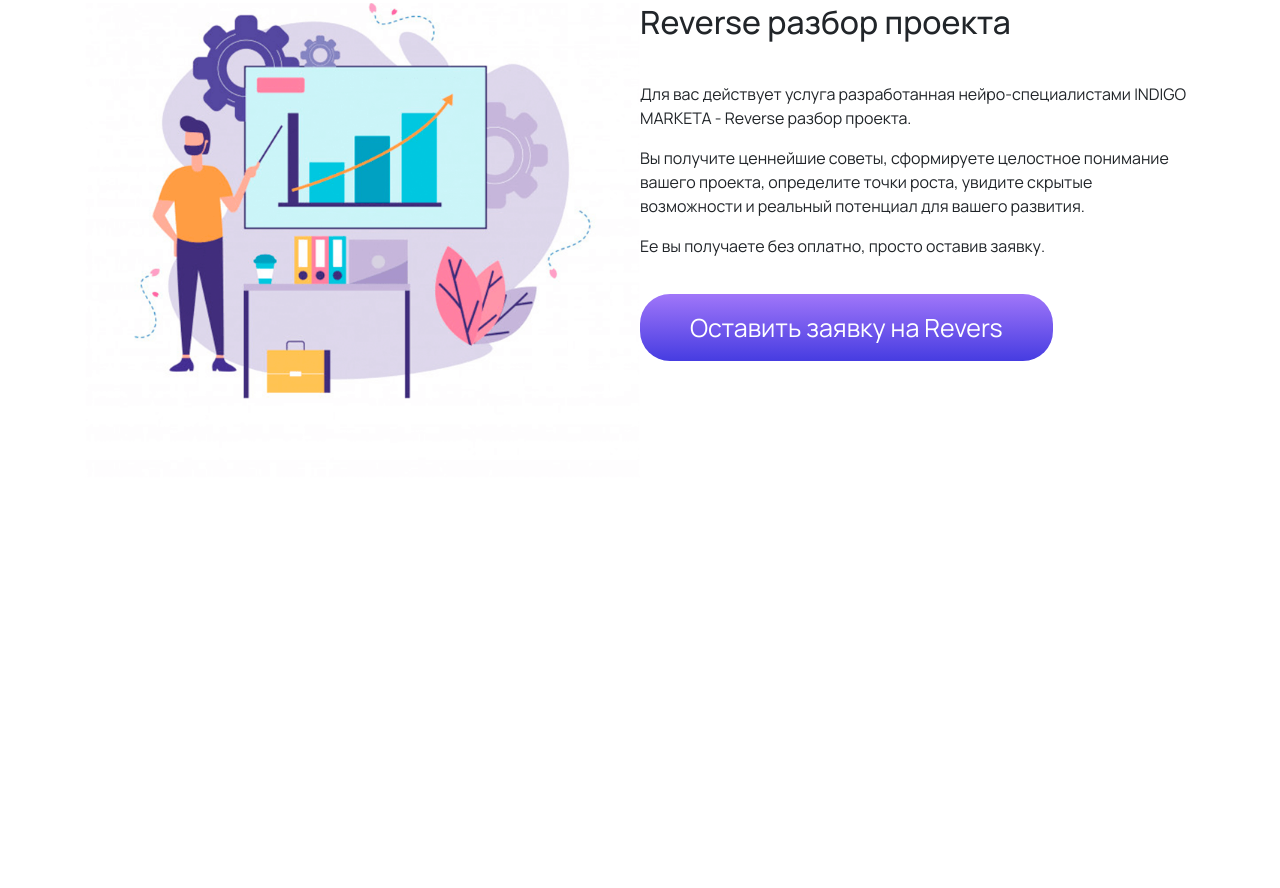
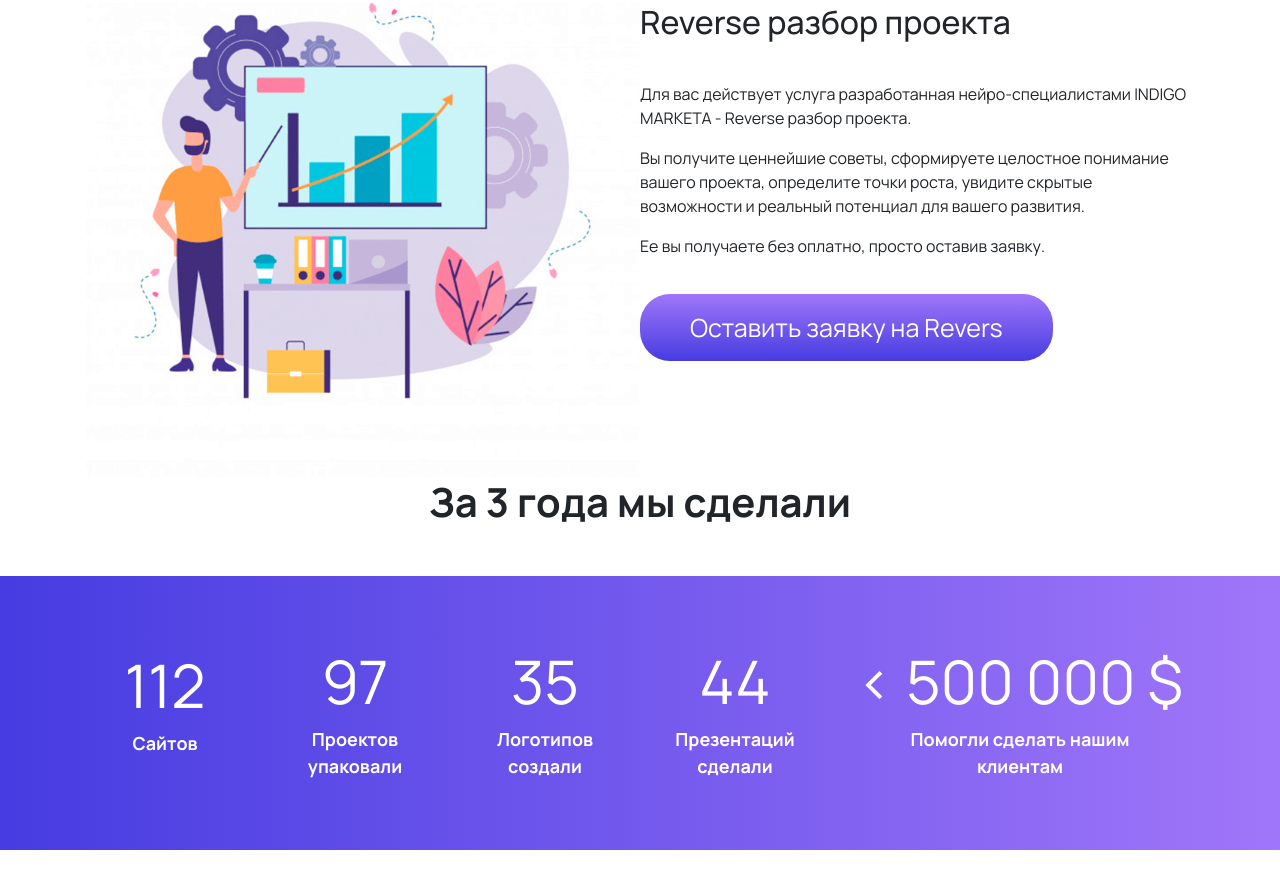
Before and after one commit to Ditox313/indigo, a plain HTML site: page index.html in a window 1280 px wide. Shown: the part 3682-4570 px from the top of the page. Before the commit the page ends 4250 px from the top, so only its background shows below. Drawn offline with Linux system fonts and the light colour scheme.

Commit message:
Адаптивный шестой блок

```diff
--- a/css/main.less
+++ b/css/main.less
@@ -186,6 +186,7 @@ header {
 // block_3
 .block_3 {
     margin-bottom: 90px;
+    transition: all 0.5s;
 
     .block_3_padding {
         padding-left: 90px;
@@ -214,6 +215,7 @@ header {
             -moz-box-shadow: 0px 0px 10px 0px rgba(50, 50, 50, 0.22);
             box-shadow: 0px 0px 10px 0px rgba(50, 50, 50, 0.22);
             margin-bottom: 20px;
+            transition: all 0.5s;
 
 
 
@@ -227,6 +229,8 @@ header {
 
             &:hover span.block_3_number_img {
                 color: #fff !important;
+                transform: translateY(-35px);
+                transition: all 0.5s;
             }
 
             &:hover span.block_3_border_box {
@@ -383,7 +387,6 @@ header {
 
 // block_5
 .block_5 {
-    margin-bottom: 90px;
 
     .block_5_title {
         text-align: center;
@@ -409,8 +412,7 @@ header {
                 margin-top: -80px;
             }
 
-            h3
-            {
+            h3 {
                 font-size: 32px;
                 margin-bottom: 40px;
             }
@@ -448,6 +450,60 @@ header {
 
 
 
+// block_6
+.block_6 {
+    margin-bottom: 90px;
+    min-height: 300px;
+
+
+    .block_title {
+        text-align: center;
+        margin-bottom: 50px;
+    }
+
+    .block_6_content {
+        background: -webkit-linear-gradient(90deg, rgb(70, 60, 225), rgb(160, 118, 249));
+        background: -moz-linear-gradient(90deg, rgb(70, 60, 225), rgb(160, 118, 249));
+        background: linear-gradient(90deg, rgb(70, 60, 225), rgb(160, 118, 249));
+        padding: 60px 0 70px 0;
+
+        .block_6_item {
+
+            min-height: 125px;
+            display: flex;
+            flex-direction: column;
+            align-items: center;
+            justify-content: center;
+
+
+            .count_num {
+                font-size: 60px;
+                color: #fff;
+            }
+
+
+            .count_title {
+                font-size: 18px;
+                font-weight: 600;
+                color: #fff;
+                text-align: center;
+            }
+
+            .count_title_last {
+                width: 70%;
+            }
+
+
+        }
+    }
+
+
+}
+
+// end block_6
+
+
+
 
 
 
@@ -472,6 +528,21 @@ header {
 
     .block_3 .block_3_padding {
         padding-left: 0 !important;
+    }
+
+    .block_6 .block_6_content .block_6_item .count_num
+    {
+        font-size: 53px;
+    }
+
+    .block_6 .block_6_content .block_6_item .count_title_last
+    {
+        width: 100%;
+    }
+
+    .block_6
+    {
+        margin-top: 90px;
     }
 }
 
@@ -501,14 +572,12 @@ header {
         width: 50%;
     }
 
-    .block_5 .block_5_title h2
-    {
+    .block_5 .block_5_title h2 {
         font-size: 29px;
         width: 100%;
     }
 
-    .block_5 .block_5_content .block_5_item
-    {
+    .block_5 .block_5_content .block_5_item {
         width: 100%;
     }
 
@@ -582,8 +651,7 @@ header {
         font-size: 23px;
     }
 
-    .block_5 .block_5_title h2
-    {
+    .block_5 .block_5_title h2 {
         font-size: 21px;
     }
 
@@ -599,4 +667,9 @@ header {
         margin-top: -39px;
     }
 
+    .block_6 .block_title h2
+    {
+        font-size: 27px;
+    }
+
 }
--- a/index.html
+++ b/index.html
@@ -237,7 +237,7 @@
 				<div class="block_3_item">
 					<div class="block_3_item_num_text">
 						<span class="block_3_border_box"></span>
-						<span class="block_3_number_img">04</span>
+						<span class="block_3_number_img">07</span>
 					</div>
 
 					<div class="block_3_item_title">
@@ -378,6 +378,60 @@
 
 
 
+	<!-- block_6 -->
+	<section class="block_6">
+		<div class="block_title">
+			<h2>
+				За 3 года мы сделали
+			</h2>
+		</div>
+
+		<div class="block_6_content">
+			<div class="container">
+				<div class="row justify-content-center">
+					<div class="col-lg-2 col-md-6">
+						<div class="block_6_item">
+							<span class="count_num">112</span>
+							<span class="count_title">Сайтов</span>
+						</div>
+					</div>
+
+					<div class="col-lg-2 col-md-6">
+						<div class="block_6_item">
+							<span class="count_num">97</span>
+							<span class="count_title">Проектов упаковали</span>
+						</div>
+					</div>
+
+					<div class="col-lg-2 col-md-6">
+						<div class="block_6_item">
+							<span class="count_num">35</span>
+							<span class="count_title">Логотипов создали</span>
+						</div>
+					</div>
+
+					<div class="col-lg-2 col-md-6">
+						<div class="block_6_item">
+							<span class="count_num">44</span>
+							<span class="count_title">Презентаций сделали</span>
+						</div>
+					</div>
+
+					<div class="col-lg-4 col-md-6">
+						<div class="block_6_item">
+							<span class="count_num count_num_last">< 500 000 $</span>
+							<span class="count_title count_title_last">Помогли сделать нашим клиентам</span>
+						</div>
+					</div>
+				</div>
+			</div>
+		</div>
+	</section>
+	<!-- end block_6 -->
+
+
+
+
 
 
 
```
Also changed, not shown: css/dist/main.css.
